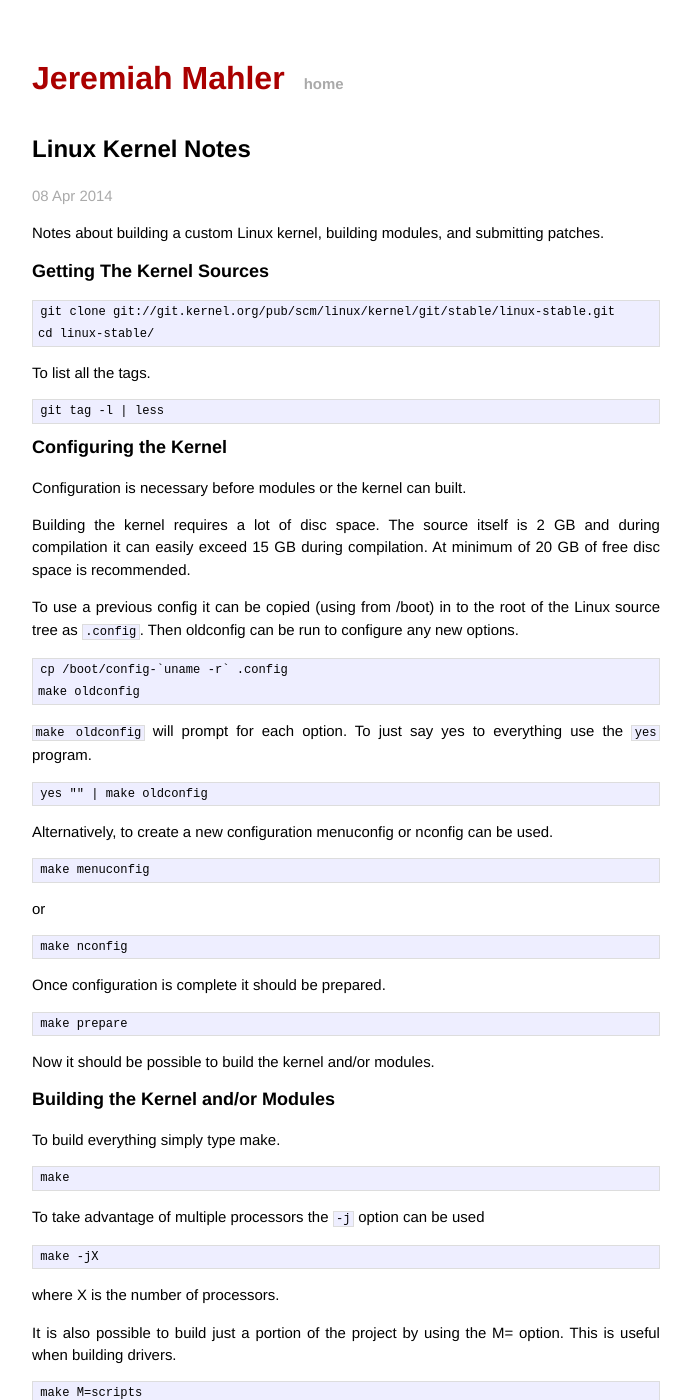
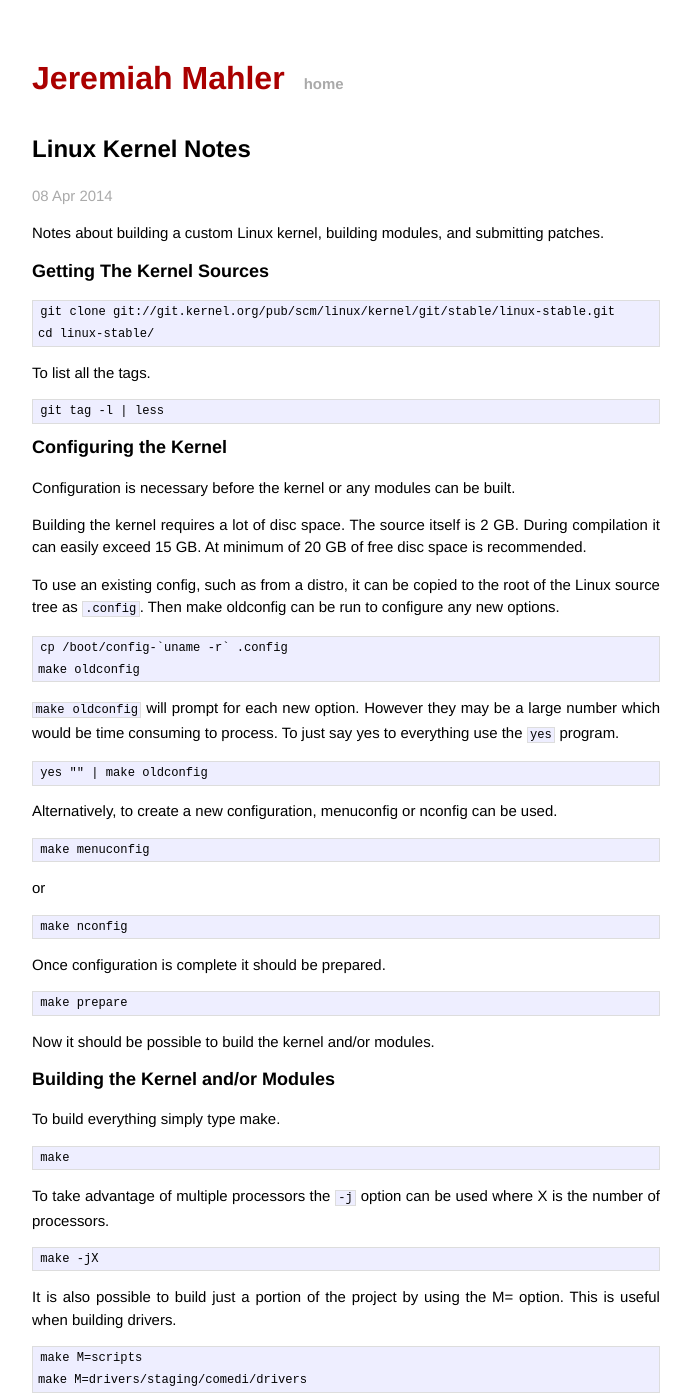
Before and after one commit to jmahler/jmahler.github.io, a Jekyll site: the page built from _posts/2014-04-08-kernel.md, in a window 1280 px wide and 1400 px high. Shown: the whole window, without its empty margins (294-985 px from the left). Built offline with Jekyll 4.4.1, drawn with Linux system fonts in a browser that asks for light colours; Markdown is read by kramdown in place of the engine named in the settings.

Commit message:
wording cleanup of kernel build instructions

```diff
--- a/_posts/2014-04-08-kernel.md
+++ b/_posts/2014-04-08-kernel.md
@@ -22,26 +22,27 @@
 Configuring the Kernel
 ----------------------
 
-Configuration is necessary before modules or the kernel can built.
+Configuration is necessary before the kernel or any modules can be built.
 
 Building the kernel requires a lot of disc space.
-The source itself is 2 GB and during compilation it can easily exceed
-15 GB during compilation.  At minimum of 20 GB of free disc space is
-recommended.
+The source itself is 2 GB. During compilation it can easily exceed
+15 GB.  At minimum of 20 GB of free disc space is recommended.
 
-To use a previous config it can be copied (using from /boot) in
-to the root of the Linux source tree as `.config`.
-Then oldconfig can be run to configure any new options.
+To use an existing config, such as from a distro, it can be
+copied to the root of the Linux source tree as `.config`.
+Then make oldconfig can be run to configure any new options.
 
     cp /boot/config-`uname -r` .config
     make oldconfig
 
-`make oldconfig` will prompt for each option.
-To just say yes to everything use the `yes` program.
+`make oldconfig` will prompt for each new option.
+However they may be a large number which would be time consuming
+to process.  To just say yes to everything use the `yes` program.
 
     yes "" | make oldconfig
 
-Alternatively, to create a new configuration menuconfig or nconfig can be used.
+Alternatively, to create a new configuration, menuconfig or
+nconfig can be used.
 
     make menuconfig
 
@@ -63,10 +64,9 @@
     make
 
 To take advantage of multiple processors the `-j` option can be used
+where X is the number of processors.
 
     make -jX
-
-where X is the number of processors.
 
 It is also possible to build just a portion of the project by
 using the M= option.  This is useful when building drivers.
```
